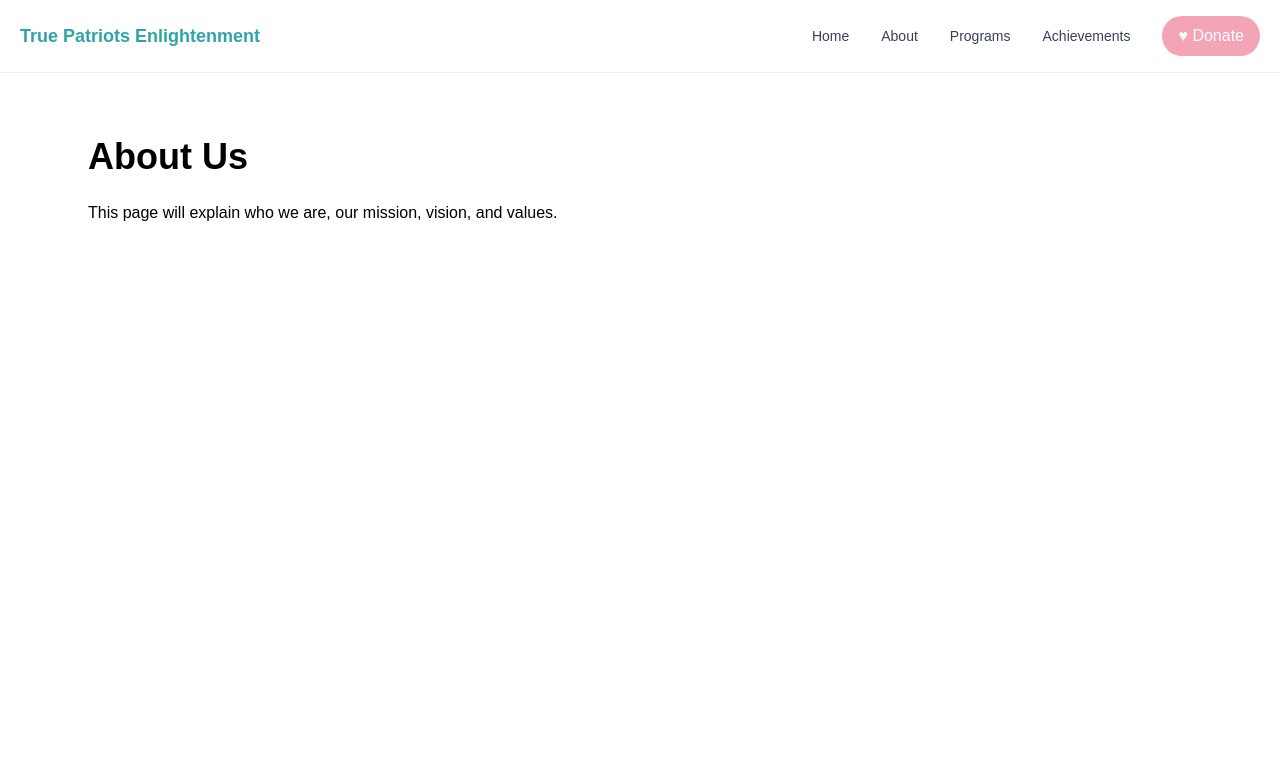
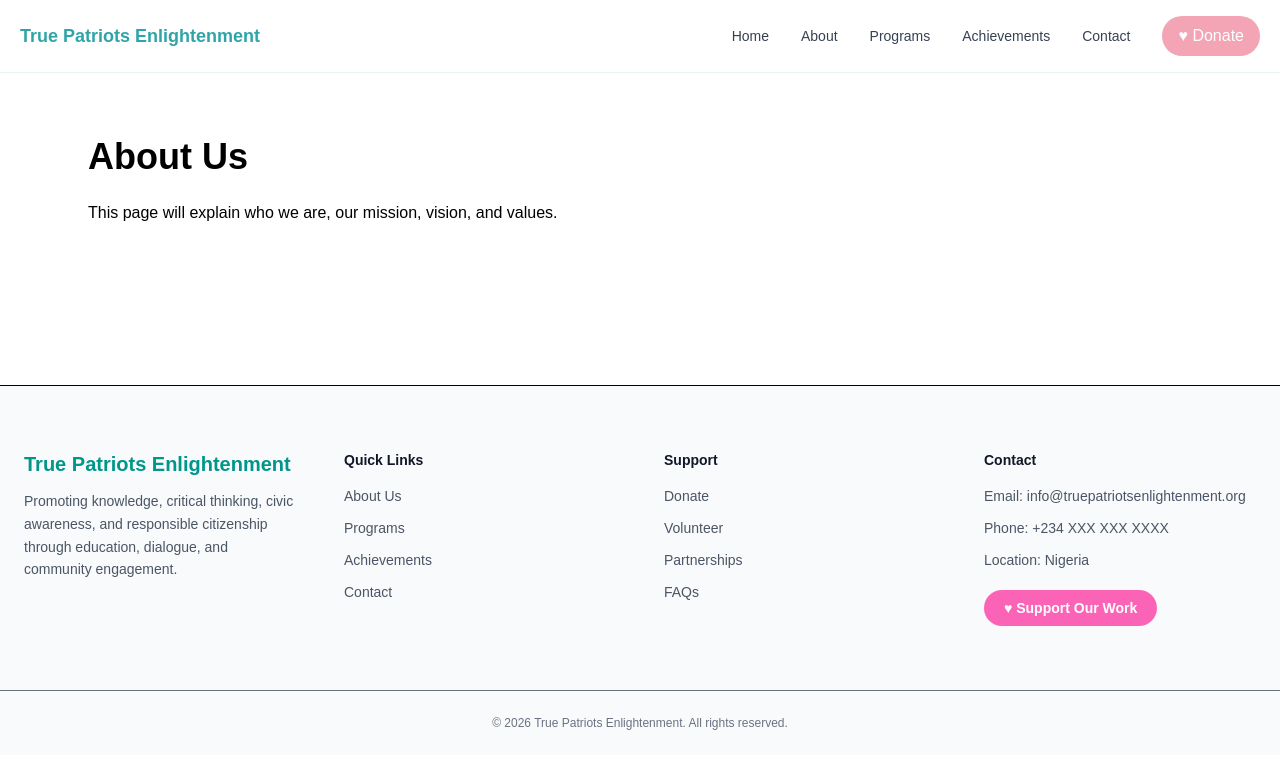
Before and after one commit to pearlroys/truepatriots-enlightenment, a Next.js app: page /about in a window 1280 px wide. Shown: the top 768 px of the page. Built offline with nearby package versions, Linux system fonts and the light colour scheme.

Commit message:
Add NGO footer

```diff
--- /dev/null
+++ b/app/components/Footer.tsx
@@ -0,0 +1,68 @@
+import Link from "next/link";
+
+export default function Footer() {
+  return (
+    <footer className="bg-[#f9fafb] border-t mt-24">
+      <div className="max-w-7xl mx-auto px-6 py-16 grid gap-12 md:grid-cols-4 text-sm">
+
+        {/* BRAND */}
+        <div>
+          <h3 className="text-xl font-bold text-teal-600 mb-3">
+            True Patriots Enlightenment
+          </h3>
+          <p className="text-gray-600 leading-relaxed">
+            Promoting knowledge, critical thinking, civic awareness, and
+            responsible citizenship through education, dialogue, and community
+            engagement.
+          </p>
+        </div>
+
+        {/* QUICK LINKS */}
+        <div>
+          <h4 className="font-semibold text-gray-900 mb-4">Quick Links</h4>
+          <ul className="space-y-3 text-gray-600">
+            <li><Link href="/about">About Us</Link></li>
+            <li><Link href="/programs">Programs</Link></li>
+            <li><Link href="/achievements">Achievements</Link></li>
+            <li><Link href="/contact">Contact</Link></li>
+          </ul>
+        </div>
+
+        {/* SUPPORT */}
+        <div>
+          <h4 className="font-semibold text-gray-900 mb-4">Support</h4>
+          <ul className="space-y-3 text-gray-600">
+            <li><Link href="/donate">Donate</Link></li>
+            <li><Link href="#">Volunteer</Link></li>
+            <li><Link href="#">Partnerships</Link></li>
+            <li><Link href="#">FAQs</Link></li>
+          </ul>
+        </div>
+
+        {/* CONTACT */}
+        <div>
+          <h4 className="font-semibold text-gray-900 mb-4">Contact</h4>
+          <ul className="space-y-3 text-gray-600">
+            <li>Email: info@truepatriotsenlightenment.org</li>
+            <li>Phone: +234 XXX XXX XXXX</li>
+            <li>Location: Nigeria</li>
+          </ul>
+
+          <Link
+            href="/donate"
+            className="inline-block mt-5 bg-pink-400 hover:bg-pink-500 text-white px-5 py-2 rounded-full font-semibold transition"
+          >
+            ♥ Support Our Work
+          </Link>
+        </div>
+
+      </div>
+
+      {/* BOTTOM BAR */}
+      <div className="border-t text-center py-6 text-xs text-gray-500">
+        © {new Date().getFullYear()} True Patriots Enlightenment.
+        All rights reserved.
+      </div>
+    </footer>
+  );
+}
--- a/app/components/Navbar.tsx
+++ b/app/components/Navbar.tsx
@@ -35,6 +35,10 @@ export default function Navbar() {
 
           <Link href="/achievements" className="text-sm font-medium text-gray-700 hover:text-black">
             Achievements
+          </Link>
+
+          <Link href="/contact" className="text-sm font-medium text-gray-700 hover:text-black">
+            Contact
           </Link>
 
           <Link
--- a/app/layout.tsx
+++ b/app/layout.tsx
@@ -1,5 +1,7 @@
 import "./globals.css";
 import Navbar from "./components/Navbar";
+import Footer from "./components/Footer";
+
 
 export default function RootLayout({
   children,
@@ -11,6 +13,7 @@ export default function RootLayout({
       <body>
         <Navbar />
         {children}
+        <Footer />
       </body>
     </html>
   );
```
